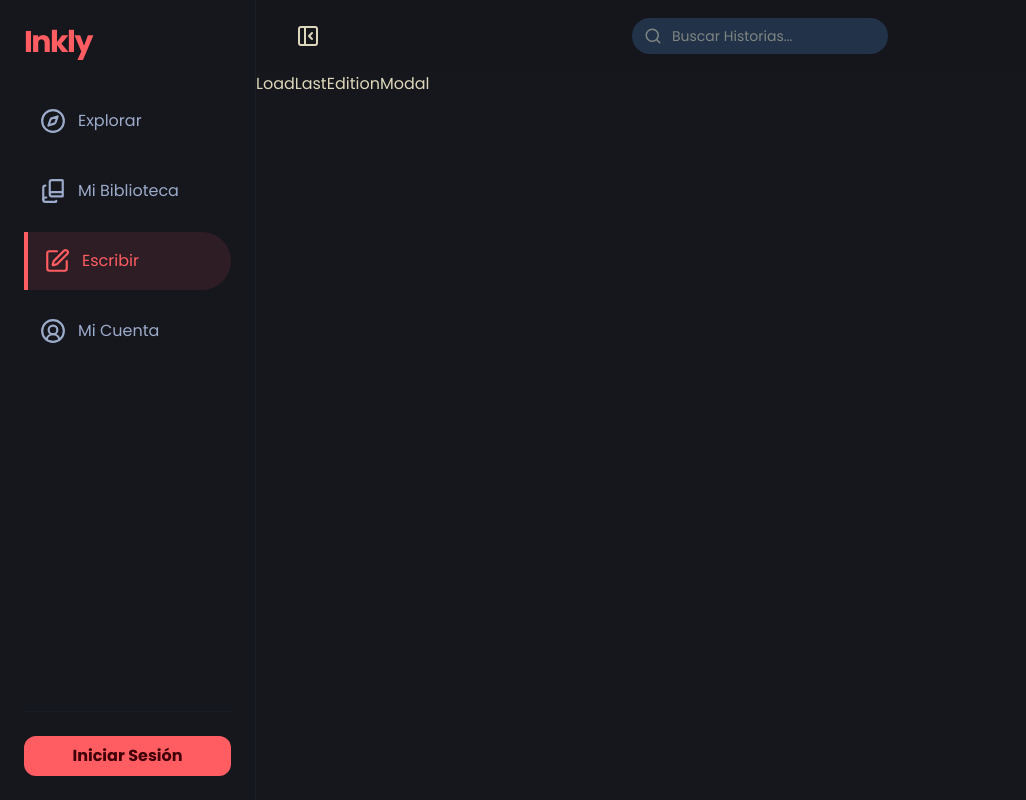
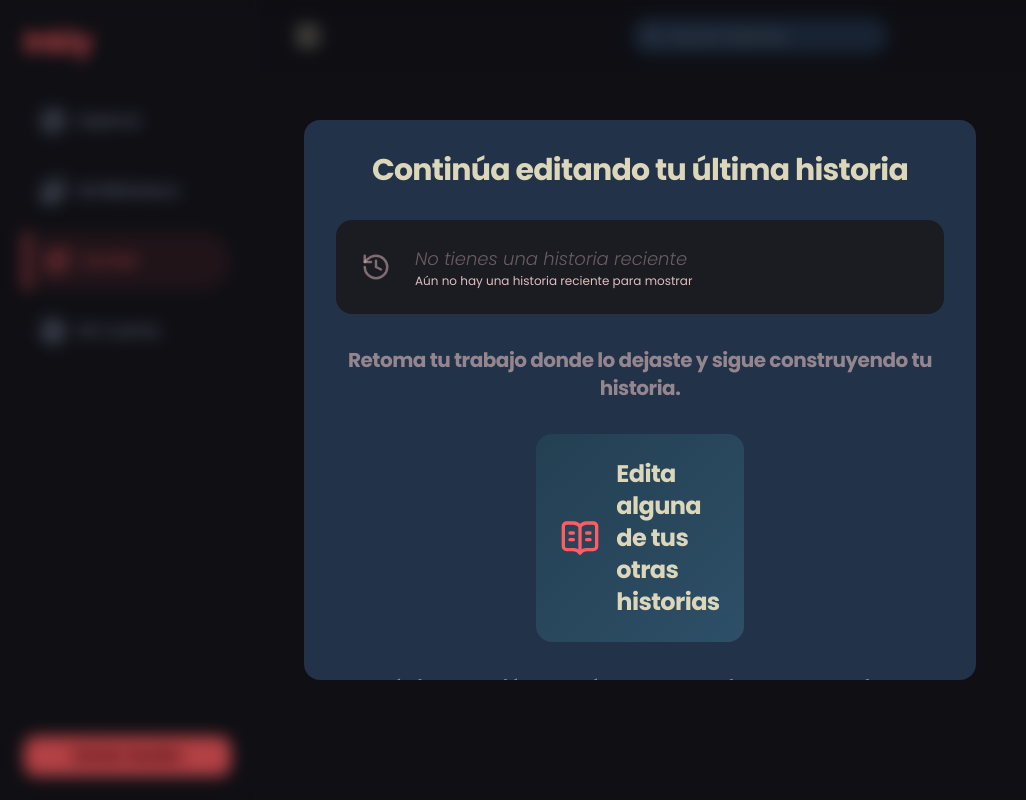
Before and after one commit to kadanarpaOps/Inkly-SPA, a React (Vite) app: page /write in a window 1280 px wide. Shown: the whole page, without its empty margins (0-1026 px from the left). Built offline with nearby package versions, Linux system fonts and the light colour scheme; no server answers.

Commit message:
feat: add load last edition modal

```diff
--- a/src/ui/components/writing/LoadLastEditionModal.tsx
+++ b/src/ui/components/writing/LoadLastEditionModal.tsx
@@ -1,17 +1,115 @@
+import { useEffect, useState } from "react";
+import { Link, useNavigate } from "react-router";
+import { ChevronsRight, BookOpenText, History } from "lucide-react";
 import { useAuth } from "../../hooks/useAuth";
-import { useStories } from "../../hooks/useStories"
+import { useStories } from "../../hooks/useStories";
+import type { LastModifiedStory } from "../../../core/domain/models/stories/StoryModel";
+import { getLastModifiedTime } from "../../pages/utils/time.util";
 
 const LoadLastEditionModal = () => {
+  const { authUser } = useAuth();
+  const { loadLastModifiedStoryForAuthUser, loading } = useStories();
+  const [lastStory, setLastStory] = useState<LastModifiedStory | null>(null);
+  const navigate = useNavigate();
 
-  //const { authUser } = useAuth();
-  //const { loading, loadLastModifiedStoryForAuthUser } = useStories();
-  //
-  //const responseStory = await loadLastModifiedStoryForAuthUser();
+  useEffect(() => {
+    const loadLastStory = async () => {
+      if (authUser) {
+        const responseStory = await loadLastModifiedStoryForAuthUser(authUser.userId);
+        if (responseStory === null) {
+          navigate("/network-lost");
+        }
+        if (responseStory.userId !== authUser.userId) {
+          navigate("/forbidden")
+        }
+        setLastStory(responseStory);
+      }
+    };
 
+    loadLastStory();
+  }, [authUser?.userId, loadLastModifiedStoryForAuthUser]);
+
+  useEffect(() => {
+    document.body.style.overflow = "hidden";
+    return () => {
+      document.body.style.overflow = "auto";
+    };
+  }, []);
 
   return (
-    <div>LoadLastEditionModal</div>
-  )
-}
+    <div className="fixed inset-0 z-100 bg-black/30 flex flex-col items-center justify-center p-4 backdrop-blur-sm">
+      <div className="relative w-full max-w-2xl bg-search-bg rounded-2xl flex-col p-8 h-[70vh] overflow-y-auto custom-scrollbar">
+        <div className="text-center mb-8">
+          <h2 className="text-3xl font-bold text-fujiWhite tracking-tight">
+            Continúa editando tu última historia
+          </h2>
+        </div>
 
-export default LoadLastEditionModal
+        <div className="group flex items-center justify-between p-6 rounded-2xl bg-surface-container-low border border-transparent hover:border-primary/20 transition-all cursor-default">
+          <div className="flex items-center gap-6">
+            <span className="text-2xl font-display font-black text-on-surface-variant/50 italic">
+              <History size={30} />
+            </span>
+            <div>
+              <h4 className={`text-lg ${lastStory?.title ? "font-bold text-on-surface group-hover:text-primary transition-colors" : "font-light text-on-surface-variant/40 italic"}`}>
+                {loading ? "Cargando historia..." : lastStory?.title ?? "No tienes una historia reciente"}
+              </h4>
+              <p className="text-xs text-on-surface-variant">
+                {lastStory ? `${lastStory.hidden ? "Borrador" : "Publicado"} • Última Edición ${getLastModifiedTime(lastStory.updatedAt)} • ${lastStory.totalChapters} capítulos` : "Aún no hay una historia reciente para mostrar"}
+              </p>
+            </div>
+          </div>
+        </div>
+
+        <div className="text-center my-8">
+          <h2 className="text-xl font-bold text-fujiWhite tracking-tight">
+            <p className="text-on-surface-variant/60">
+              Retoma tu trabajo donde lo dejaste y sigue construyendo tu historia.
+            </p>
+          </h2>
+        </div>
+
+        <div className="flex items-center justify-center">
+          <Link
+            to="/library"
+            className="group relative w-min rounded-2xl bg-toolbar-bg cursor-pointer hover:scale-95 transition-all duration-300 overflow-hidden"
+          >
+            <div className="absolute inset-0 bg-linear-to-br from-black/20 to-transparent"></div>
+            <div className="relative z-10 p-6 flex flex-row gap-4 items-center h-full justify-start">
+              <span className="text-4xl text-high-enfasis">
+                <BookOpenText size={40} />
+              </span>
+              <span className="text-2xl font-bold text-fujiWhite tracking-tight">
+                Edita alguna de tus otras historias
+              </span>
+            </div>
+          </Link>
+        </div>
+
+        <div className="text-center my-8">
+          <h2 className="text-xl font-bold text-fujiWhite tracking-tight">
+            <p className="text-on-surface-variant/60">
+              Tu última versión quedó guardada y lista para continuar cuando quieras.
+            </p>
+          </h2>
+        </div>
+
+        <div className="flex items-center justify-around">
+          <div className="group relative w-min rounded-2xl bg-toolbar-bg cursor-default overflow-hidden opacity-70">
+            <div className="absolute inset-0 bg-linear-to-br from-black/20 to-transparent"></div>
+            <div className="relative z-10 p-6 flex flex-row gap-4 items-center h-full justify-start">
+              <span className="text-4xl text-high-enfasis">
+                <ChevronsRight size={40} />
+              </span>
+              <span className="text-2xl font-bold text-fujiWhite tracking-tight">
+                Sigue editando
+              </span>
+            </div>
+          </div>
+        </div>
+      </div>
+    </div>
+  );
+};
+
+export default LoadLastEditionModal;
```
